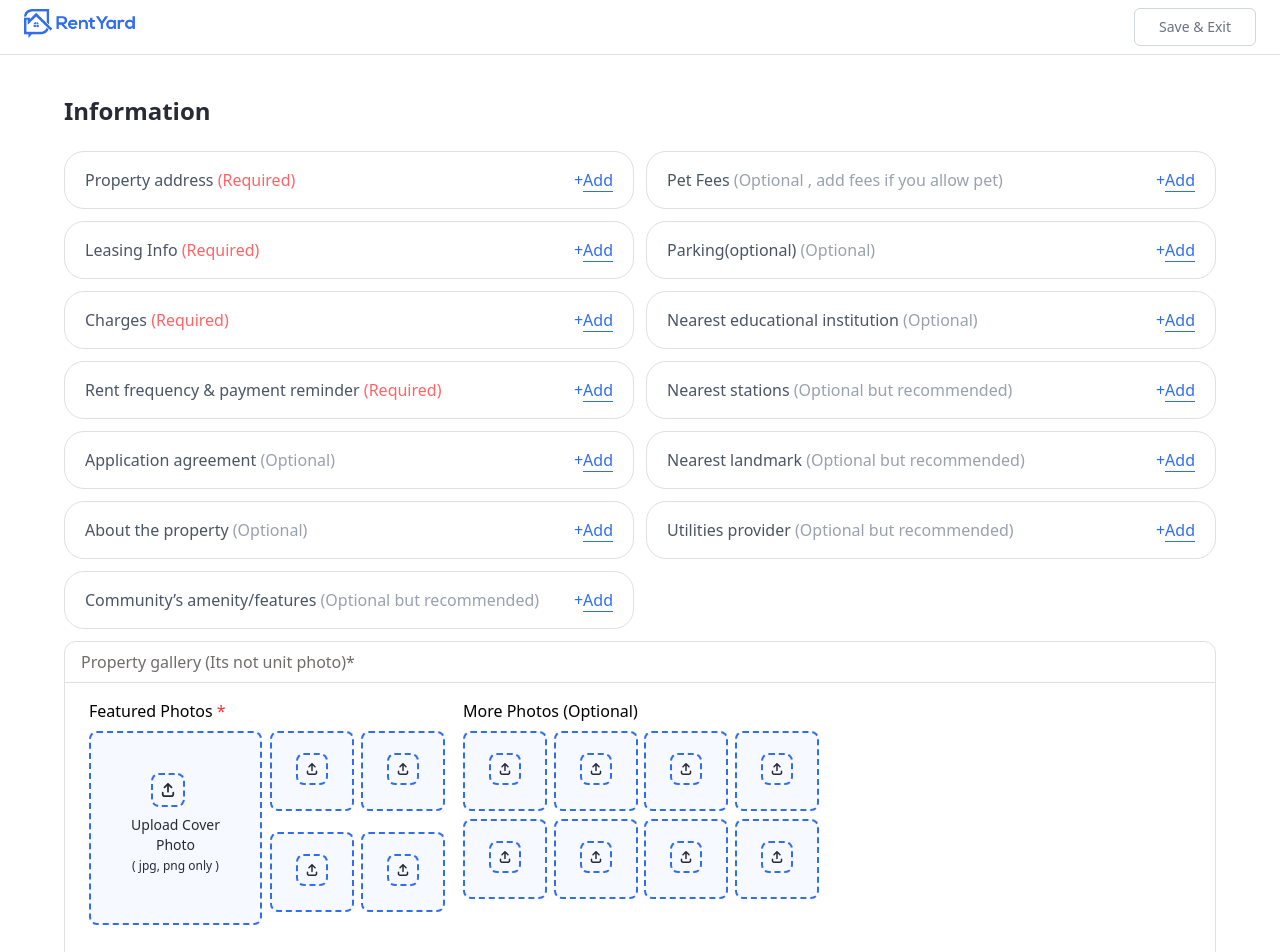
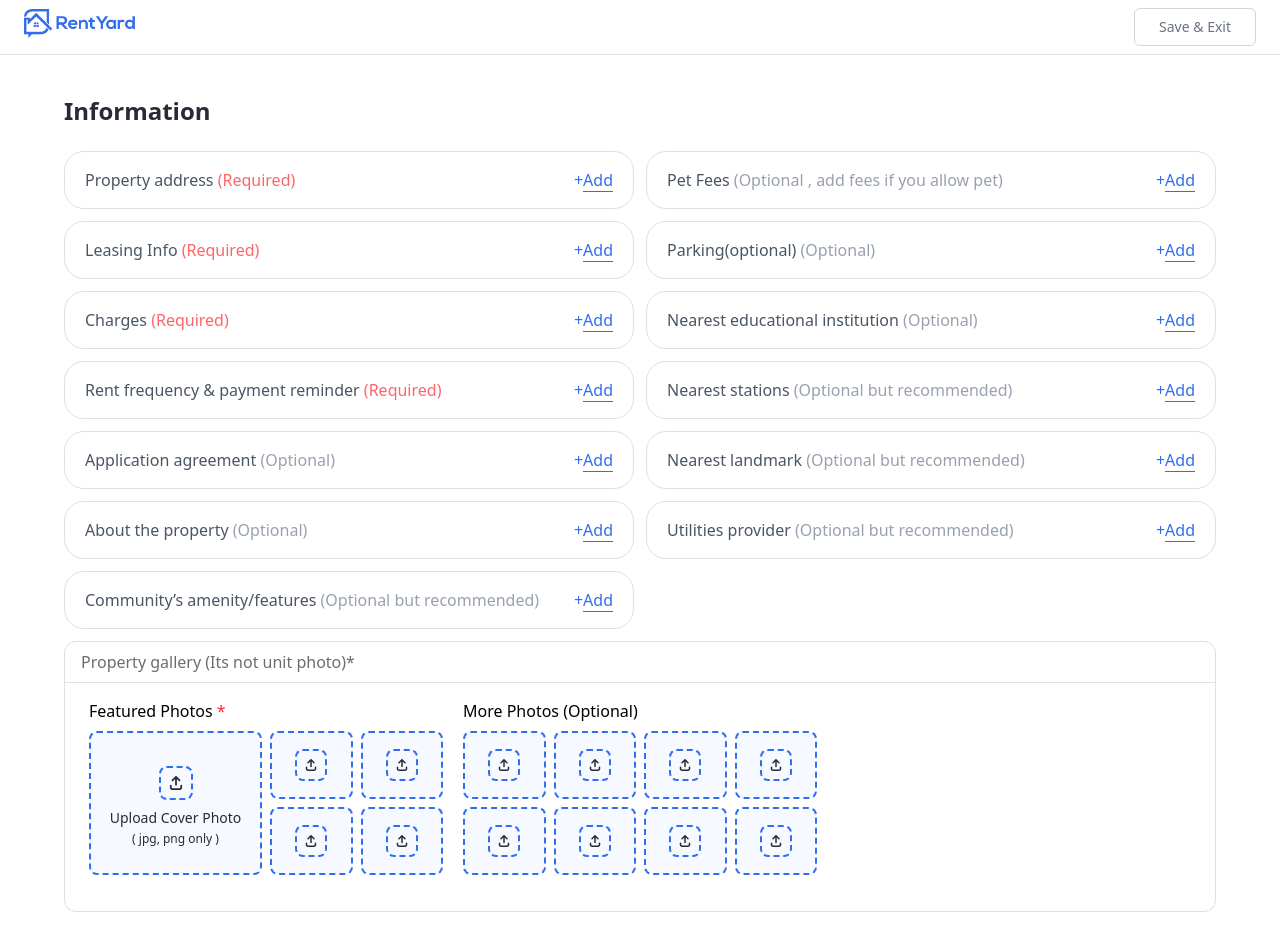
Before and after one commit to sh-mihad/rentYard-Frontend, a React (Vite) app: page /information in a window 1280 px wide. Shown: the top 952 px of the page. Built offline with nearby package versions, Linux system fonts and the light colour scheme.

Commit message:
image upload component size issue fixed

```diff
--- a/src/components/ui/ImageUpload.jsx
+++ b/src/components/ui/ImageUpload.jsx
@@ -14,10 +14,11 @@ export default function ImageUpload({
     <div className="w-full h-full">
       <label
         htmlFor={name}
-        className={`border-dashed border-2 border-[#316EED] bg-[#F6F9FF]  px-10 ${
-          !isSmall ? "py-10 space-x-4" : "py-2 pt-5"
+        className={`border-dashed border-2 border-[#316EED] bg-[#F6F9FF]   ${
+          !isSmall ? "h-36" : ""
         } rounded-lg flex flex-col justify-center items-center  text-gray-500 text-sm cursor-pointer`}
       >
+        <span class="text-xs block h-4 w-7"> </span>
         <div className={`p-2 margin-auto rounded-lg border-dashed border-2 border-[#316EED] `}>
           <FaArrowUpFromBracket
             className={`text-[#272B35] ${isSmall && "text-xs"}`}
```
